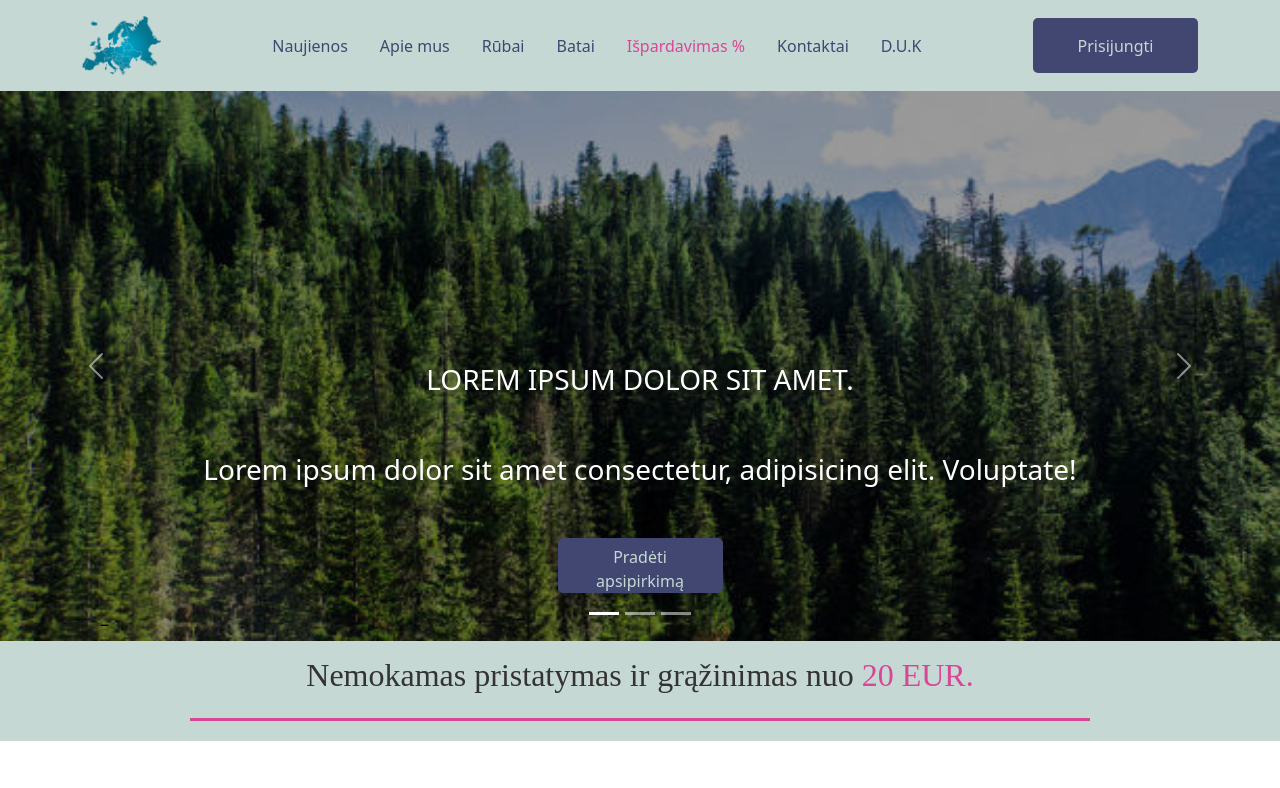
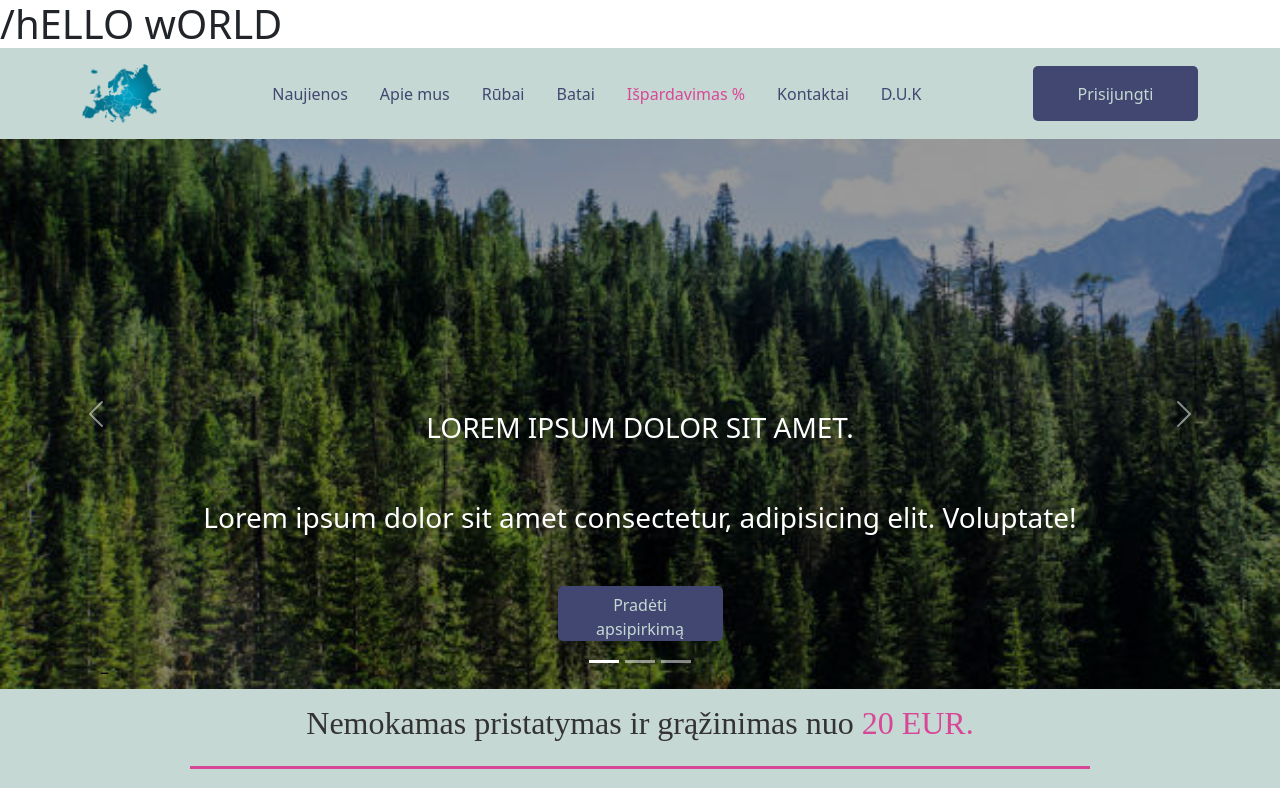
Before and after one commit to Matass789/Baigiamasis, a plain HTML site: page index.html in a window 1280 px wide. Shown: the top 788 px of the page. Drawn offline with nearby package versions, Linux system fonts and the light colour scheme.

Commit message:
bandymas

```diff
--- a/index.html
+++ b/index.html
@@ -10,6 +10,18 @@
   <link rel="stylesheet" href="assets/css/style.css">
 </head>
 <body>
+
+<!--  -->
+
+
+
+<H1>/hELLO wORLD</H1>
+
+
+
+
+
+<!--  -->
 
 <!-- Header -->
   <div class="container-fluid navi" id="myHeader">
```
